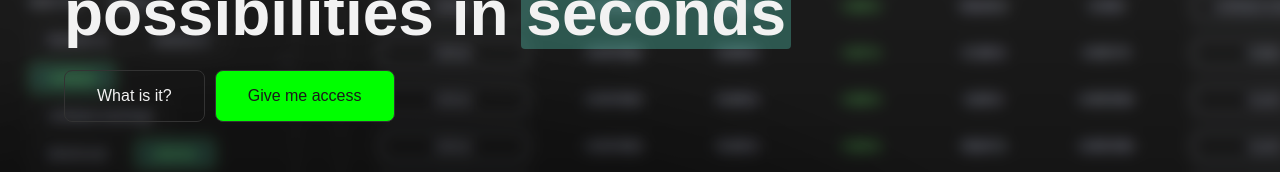
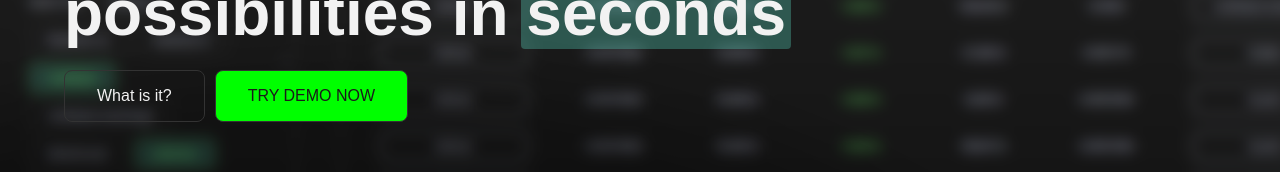
Before and after one commit to EharK/Sir_Bofi_Landing, a Svelte app: page / in a window 1280 px wide. Shown: the part 368-540 px from the top of the page. Built offline with nearby package versions, Linux system fonts and the light colour scheme.

Commit message:
CTA -> "TRY DEMO NOW"

```diff
--- a/src/App.svelte
+++ b/src/App.svelte
@@ -119,7 +119,12 @@
                             What is it?
                         </button>
                     </a>
-                    <div class="spinner-with-button-wrapper">
+                    <a href="https://demo.sirbofi.com/">
+                        <button class="big-button colored">
+                            <span>TRY DEMO NOW</span>
+                        </button>
+                    </a>
+                    <!--div class="spinner-with-button-wrapper">
                         {#if !position_available}
                             <button class="{!cfasl ? '' : 'disabled'} big-button colored" on:click={() => gkrlef(1)}>
                                 <span>Give me access</span>
@@ -134,7 +139,7 @@
                         {:else if position_available}
                             <span class="text-glow">Available</span>
                         {/if}
-                    </div>
+                    </div-->
                 </div>
             </div>
         </div>
```
Also changed, not shown: 4 other files (tests, documents, lock files or other folders).
